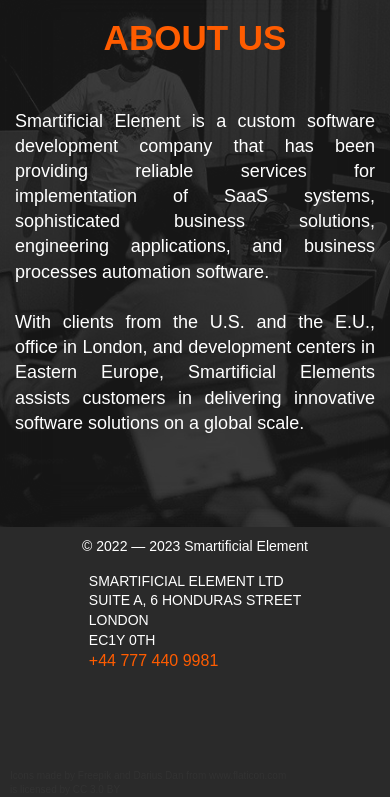
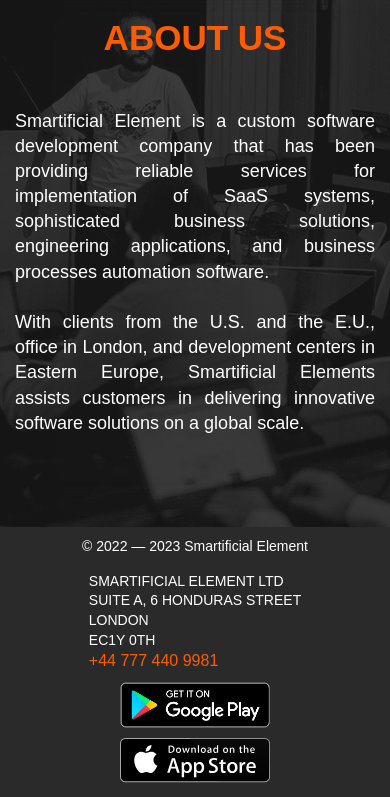
Before and after one commit to dafen173/smartificialelement, a plain HTML site: page index.html in a window 390 px wide. Shown: the part 3741-4538 px from the top of the page. Drawn offline with nearby package versions, Linux system fonts and the light colour scheme; files whose address does not match are found by name.

Commit message:
fix: added links to App Store and Google Play

```diff
--- a/assets/css/style.css
+++ b/assets/css/style.css
@@ -890,6 +890,18 @@
   transition: 250ms;
 }
 
+
+.download_app {
+  width: 150px;
+}
+
+.apps_container {
+  display: flex;
+  flex-direction: column;
+  align-items: center;
+  gap: 10px;
+}
+
 @media screen and (min-width: 851px) {
 
   .header__navbar__item--dropdown:hover .header__navbar__item__submenu {
@@ -925,6 +937,12 @@
 }
 
 @media screen and (max-width: 850px) {
+
+  /* body {
+    background-color: #2a2a2a;
+  } */
+
+
   .header__toggle_button,
   .toggle_button {
       display: flex;
@@ -1030,15 +1048,34 @@
       fill: white;
       width: 16px;
   }
+
+  .apps_container {
+    margin-top: 10px;
+  }
+}
+
+@media (max-width: 850px) {
+  .footer .mobile_middle {
+    display: inline-block;
+    margin: 0 auto 15px;
+    float: none;
+  }
+}
+
+@media (max-width: 768px) {
+  body {
+    margin-bottom: 270px;
+  }
+  .footer {
+    height: 270px;
+  }
 }
 
 /* =================================================================== */
 
 
 
-
-
-@media (max-width: 620px) {
+/* @media (max-width: 620px) {
   body {
     margin-bottom: 270px;
   }
@@ -1050,6 +1087,6 @@
     margin: 0 auto 15px;
     float: none;
   }
-}
+} */
 
 /*# sourceMappingURL=style.css.map */
--- a/index.html
+++ b/index.html
@@ -163,7 +163,7 @@
 </div>
 <footer id="contacts" class="appearing_section footer">
     <div class="container">
-        <div class="row">
+        <div class="row flex_column">
             <div class="col-12 col-md-4 text-center">
                 <div class="mobile_middle">
                     © 2022 — 2023 Smartificial Element
@@ -178,9 +178,21 @@
                     <a class="phone" href="tel:+447774409981">+44 777 440 9981</a>
                 </div>
             </div>
+            <div class="col-12 col-md-4 text-center apps_container">
+                <div class="middle">
+                    <a href="https://play.google.com/store/apps/details?id=com.a_Gnostics_app&pli=1" target="_blank">
+                        <img class="download_app" src="./assets/images/en-US.png" alt="download from Google Play">
+                    </a>
+                </div>
+                <div class="middle">
+                    <a href="https://apps.apple.com/us/app/di-agnostics/id6466275467" target="_blank">
+                        <img src="./assets/images/app-store.svg" alt="download from App Store">
+                    </a>
+                </div>
+            </div>
         </div>
     </div>
-    <div class="credentials">
+    <!-- <div class="credentials">
         Icons made by
         <a href="http://www.freepik.com" title="Freepik" target="_blank">Freepik</a> and
         <a href="https://www.flaticon.com/authors/darius-dan" title="Freepik" target="_blank">Darius Dan</a> from
@@ -188,12 +200,10 @@
         <br> is licensed by
         <a href="http://creativecommons.org/licenses/by/3.0/" title="Creative Commons BY 3.0" target="_blank">CC 3.0
             BY</a>
-    </div>
+    </div> -->
 </footer>
 
 <script src="./scripts/script.js"></script>
-
-
 <script src="https://code.jquery.com/jquery-2.2.0.min.js" type="text/javascript"></script>
 <script src="./scripts/slick.js" type="text/javascript" charset="utf-8"></script>
 <script>
```
Also changed, not shown: assets/images/app-store.png (added), assets/images/app-store.svg (added).
